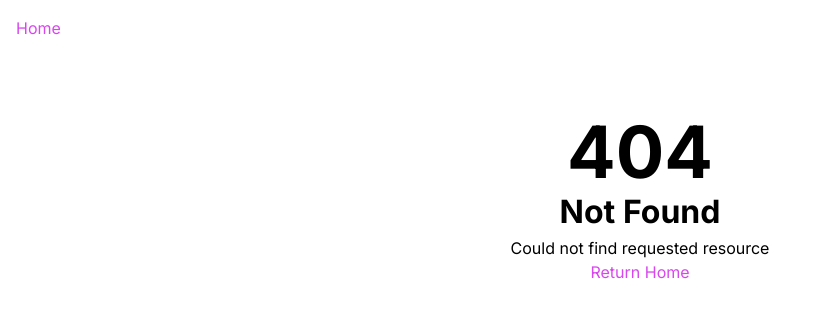
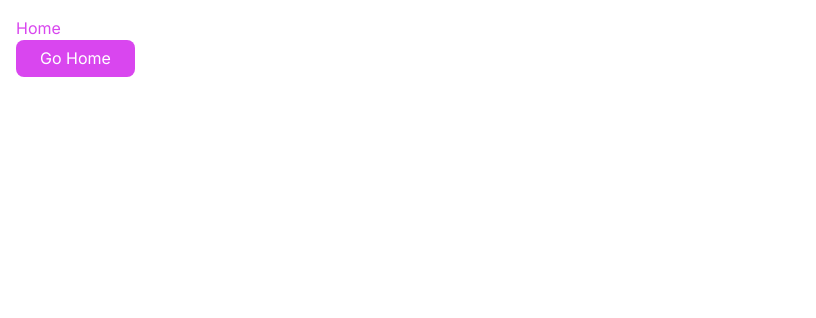
Before and after one commit to emanuelefavero/nextjs-app-router, a Next.js app: page /use-router in a window 1280 px wide. Before the commit this address had no page. Shown: the top 318 px of the page, without its empty margins (0-816 px from the left). Built offline with nearby package versions, Linux system fonts and the light colour scheme.

Commit message:
add use-router

```diff
--- a/app/page.tsx
+++ b/app/page.tsx
@@ -45,6 +45,9 @@ export default async function Home() {
           <Link href='/posts'>Posts</Link>
         </li>
         <li>
+          <Link href='/use-router'>useRouter</Link>
+        </li>
+        <li>
           <Link href='/this-will-not-be-found'>Not Found</Link>
         </li>
         <li>
--- /dev/null
+++ b/app/use-router/page.tsx
@@ -0,0 +1,11 @@
+'use client'
+
+// TIP: The useRouter hook allows you to programmatically change routes from Client Components
+
+import { useRouter } from 'next/navigation'
+
+export default function Page() {
+  const router = useRouter()
+
+  return <button onClick={() => router.push('/')}>Go Home</button>
+}
```
